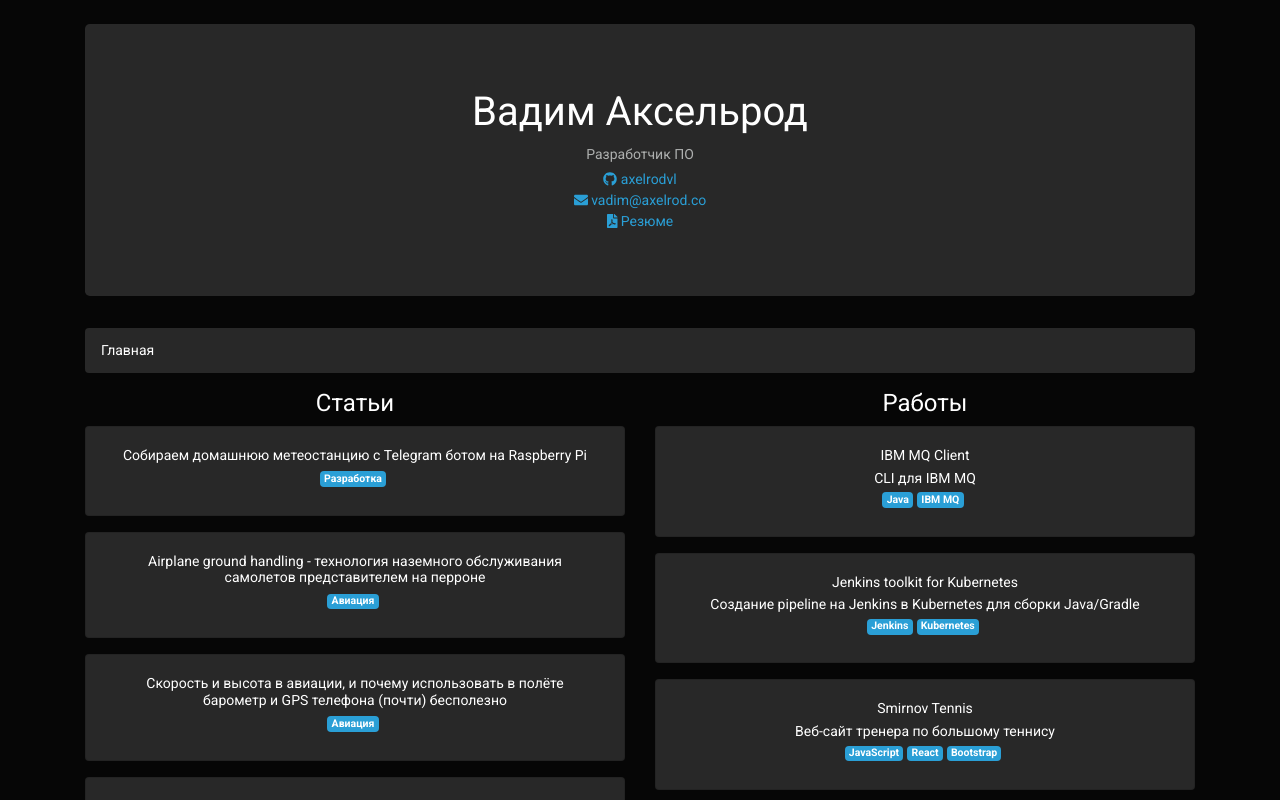
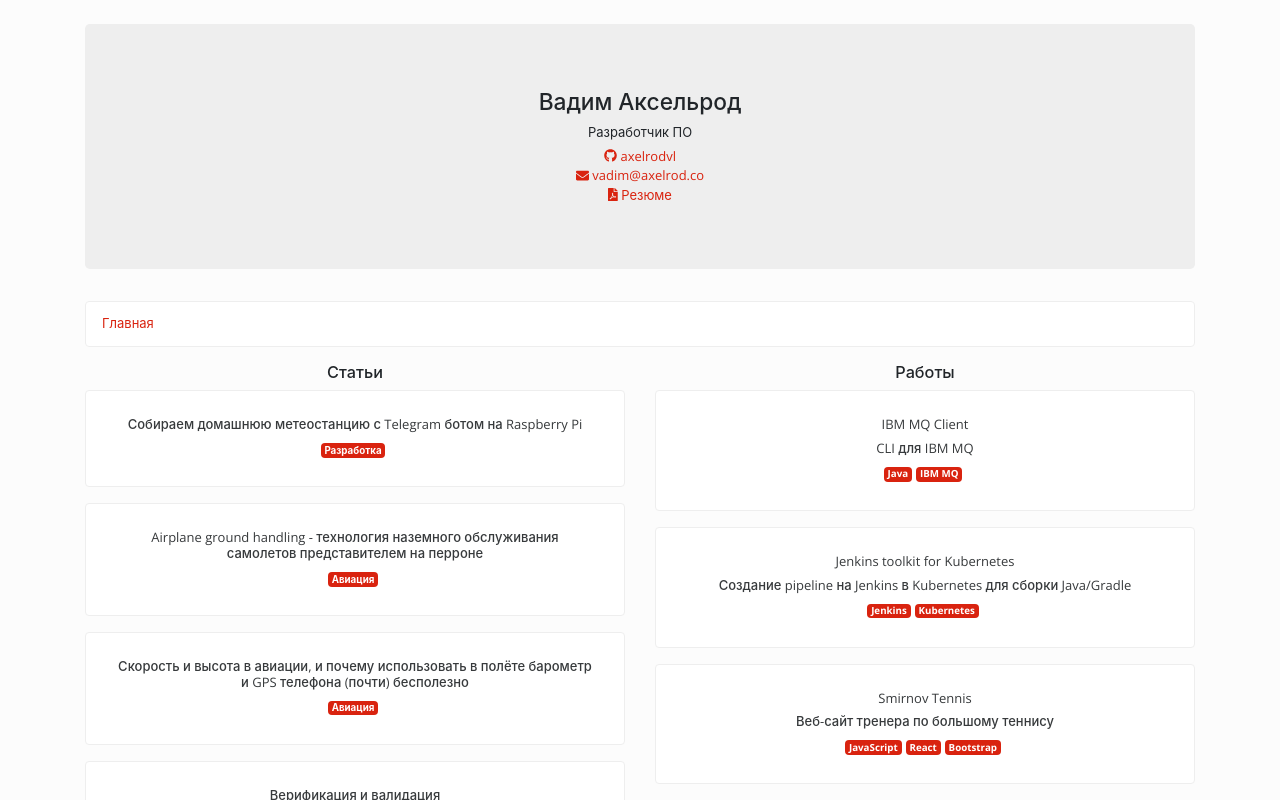
Before and after one commit to axelrodvl/gutenberg, a React (Create React App) app: page / in a window 1280 px wide. Shown: the top 800 px of the page. Built offline with nearby package versions, Linux system fonts and the light colour scheme.

Commit message:
Light theme

```diff
--- a/src/App.scss
+++ b/src/App.scss
@@ -1,39 +1,3 @@
-//
-// Color system
-//
-
-$white:    #fff !default;
-$gray-100: #f8f9fa !default;
-$gray-200: #e9ecef !default;
-$gray-300: #dee2e6 !default;
-$gray-400: #adafae !default;
-$gray-500: #888 !default;
-$gray-600: #555 !default;
-$gray-700: #282828 !default;
-$gray-800: #222 !default;
-$gray-900: #212529 !default;
-$black:    #000 !default;
-
-$blue:    #2a9fd6 !default;
-$indigo:  #6610f2 !default;
-$purple:  #6f42c1 !default;
-$pink:    #e83e8c !default;
-$red:     #c00 !default;
-$orange:  #fd7e14 !default;
-$yellow:  #f80 !default;
-$green:   #77b300 !default;
-$teal:    #20c997 !default;
-$cyan:    #93c !default;
-
-$primary:       $blue !default;
-$secondary:     #1c1c1e !default;
-$success:       $green !default;
-$info:          $cyan !default;
-$warning:       $yellow !default;
-$danger:        $red !default;
-$light:         $black !default;
-$dark:          $white !default;
-
-@import "~bootswatch/dist/cyborg/variables";
+@import "~bootswatch/dist/simplex/variables";
 @import "~bootstrap/scss/bootstrap";
-@import "~bootswatch/dist/cyborg/bootswatch";
+@import "~bootswatch/dist/simplex/bootswatch";
--- a/src/index.css
+++ b/src/index.css
@@ -1,12 +1,3 @@
-body {
-    margin: 0;
-    font-family: -apple-system, BlinkMacSystemFont, 'Segoe UI', 'Roboto', 'Oxygen',
-    'Ubuntu', 'Cantarell', 'Fira Sans', 'Droid Sans', 'Helvetica Neue',
-    sans-serif;
-    -webkit-font-smoothing: antialiased;
-    -moz-osx-font-smoothing: grayscale;
-}
-
 code {
     font-family: source-code-pro, Menlo, Monaco, Consolas, 'Courier New',
     monospace;
--- a/src/main/Main.jsx
+++ b/src/main/Main.jsx
@@ -112,8 +112,8 @@ function LinkButton(props) {
                 props.setMain(false);
             }} className="text-reset text-decoration-none">
                 <Card.Body>
-                    <h6 className="card-subtitle mb-1">{props.title}</h6>
-                    {props.body ? <p className="mb-0">{props.body}</p> : <></>}
+                    <h6 className="mb-2">{props.title}</h6>
+                    {props.body ? <h6 className="mb-2">{props.body}</h6> : null}
                     {props.tags.map((tag) => (
                         <span className="badge badge-primary mr-1">{tag}</span>
                     ))}
```
Also changed, not shown: 1 other file (tests, documents, lock files or other folders).
